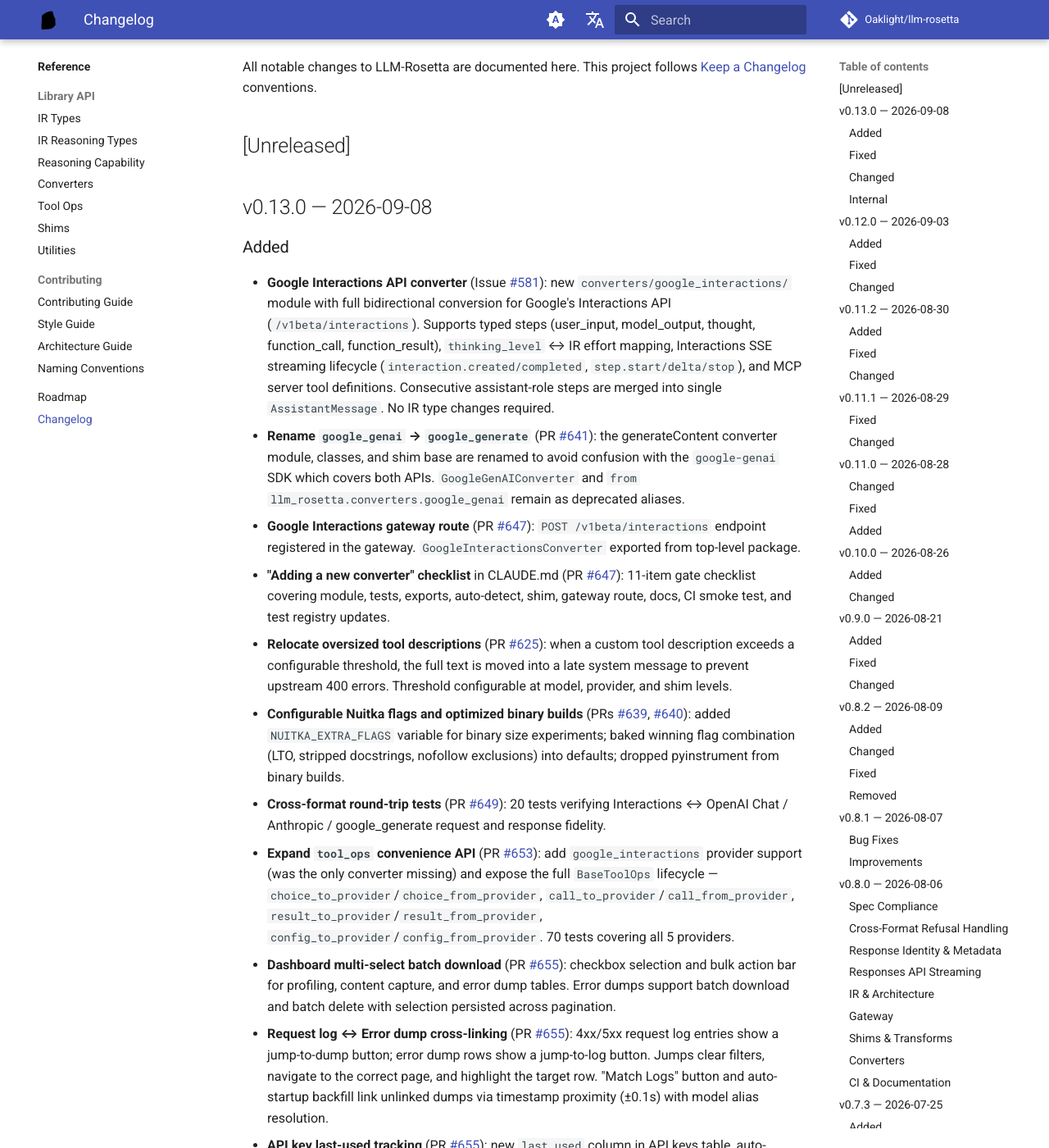
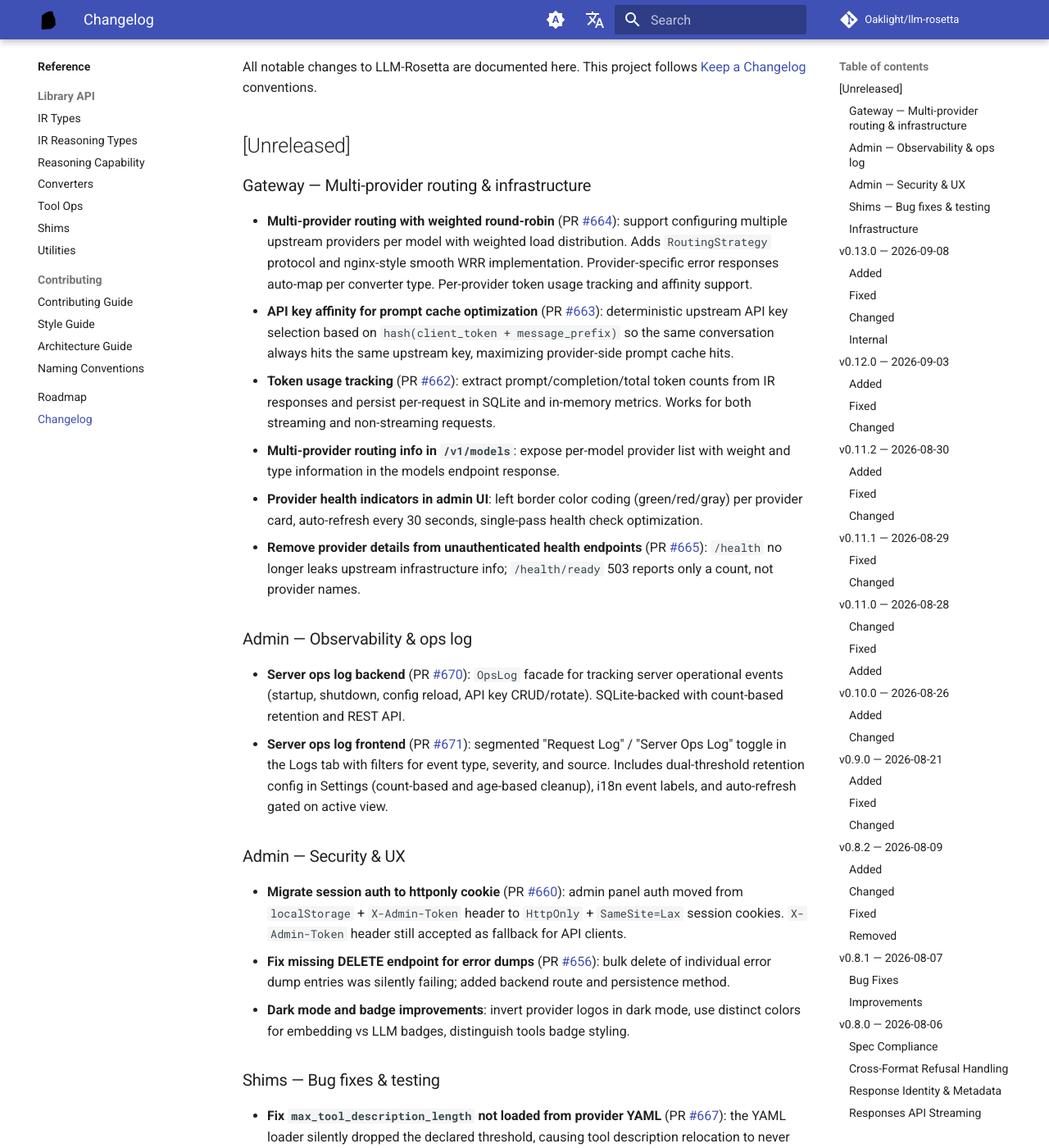
Before and after one commit to Oaklight/llm-rosetta, an MkDocs documentation site: the page built from docs/changelog.md, in a window 1280 px wide and 1400 px high, scrolled down 199 px. Shown: the whole window at 82% size. Built offline with MkDocs 1.6.1 and Material for MkDocs 9.7.7, drawn with Linux system fonts in a browser that asks for light colours; comment, search, counter and statistics services are not loaded; some of the changed text lies outside the part shown.

Commit message:
docs: add [Unreleased] changelog entries since v0.13.0

```diff
--- a/docs/changelog.md
+++ b/docs/changelog.md
@@ -7,6 +7,36 @@ title: Changelog
 All notable changes to LLM-Rosetta are documented here. This project follows [Keep a Changelog](https://keepachangelog.com/) conventions.
 
 ## [Unreleased]
+
+### Gateway — Multi-provider routing & infrastructure
+
+- **Multi-provider routing with weighted round-robin** (PR [#664](https://github.com/Oaklight/llm-rosetta/pull/664)): support configuring multiple upstream providers per model with weighted load distribution. Adds `RoutingStrategy` protocol and nginx-style smooth WRR implementation. Provider-specific error responses auto-map per converter type. Per-provider token usage tracking and affinity support.
+- **API key affinity for prompt cache optimization** (PR [#663](https://github.com/Oaklight/llm-rosetta/pull/663)): deterministic upstream API key selection based on `hash(client_token + message_prefix)` so the same conversation always hits the same upstream key, maximizing provider-side prompt cache hits.
+- **Token usage tracking** (PR [#662](https://github.com/Oaklight/llm-rosetta/pull/662)): extract prompt/completion/total token counts from IR responses and persist per-request in SQLite and in-memory metrics. Works for both streaming and non-streaming requests.
+- **Multi-provider routing info in `/v1/models`**: expose per-model provider list with weight and type information in the models endpoint response.
+- **Provider health indicators in admin UI**: left border color coding (green/red/gray) per provider card, auto-refresh every 30 seconds, single-pass health check optimization.
+- **Remove provider details from unauthenticated health endpoints** (PR [#665](https://github.com/Oaklight/llm-rosetta/pull/665)): `/health` no longer leaks upstream infrastructure info; `/health/ready` 503 reports only a count, not provider names.
+
+### Admin — Observability & ops log
+
+- **Server ops log backend** (PR [#670](https://github.com/Oaklight/llm-rosetta/pull/670)): `OpsLog` facade for tracking server operational events (startup, shutdown, config reload, API key CRUD/rotate). SQLite-backed with count-based retention and REST API.
+- **Server ops log frontend** (PR [#671](https://github.com/Oaklight/llm-rosetta/pull/671)): segmented "Request Log" / "Server Ops Log" toggle in the Logs tab with filters for event type, severity, and source. Includes dual-threshold retention config in Settings (count-based and age-based cleanup), i18n event labels, and auto-refresh gated on active view.
+
+### Admin — Security & UX
+
+- **Migrate session auth to httponly cookie** (PR [#660](https://github.com/Oaklight/llm-rosetta/pull/660)): admin panel auth moved from `localStorage` + `X-Admin-Token` header to `HttpOnly` + `SameSite=Lax` session cookies. `X-Admin-Token` header still accepted as fallback for API clients.
+- **Fix missing DELETE endpoint for error dumps** (PR [#656](https://github.com/Oaklight/llm-rosetta/pull/656)): bulk delete of individual error dump entries was silently failing; added backend route and persistence method.
+- **Dark mode and badge improvements**: invert provider logos in dark mode, use distinct colors for embedding vs LLM badges, distinguish tools badge styling.
+
+### Shims — Bug fixes & testing
+
+- **Fix `max_tool_description_length` not loaded from provider YAML** (PR [#667](https://github.com/Oaklight/llm-rosetta/pull/667)): the YAML loader silently dropped the declared threshold, causing tool description relocation to never fire for shim-level defaults. Contributed by [@caidao22](https://github.com/caidao22).
+- **Guard test for YAML loader field coverage** (PR [#674](https://github.com/Oaklight/llm-rosetta/pull/674)): AST-based CI test that verifies every `ProviderShim` dataclass field is present in the loader constructor call, preventing silent field omissions. Also fixes `hoist_system_messages` not being loaded from YAML.
+
+### Infrastructure
+
+- **Zerodep-update CI workflow** (PR [#657](https://github.com/Oaklight/llm-rosetta/pull/657)): automated workflow for updating vendored zerodep modules.
+- **Update vendored zerodep modules** (PR [#658](https://github.com/Oaklight/llm-rosetta/pull/658)).
 
 ## v0.13.0 — 2026-09-08
 
```
